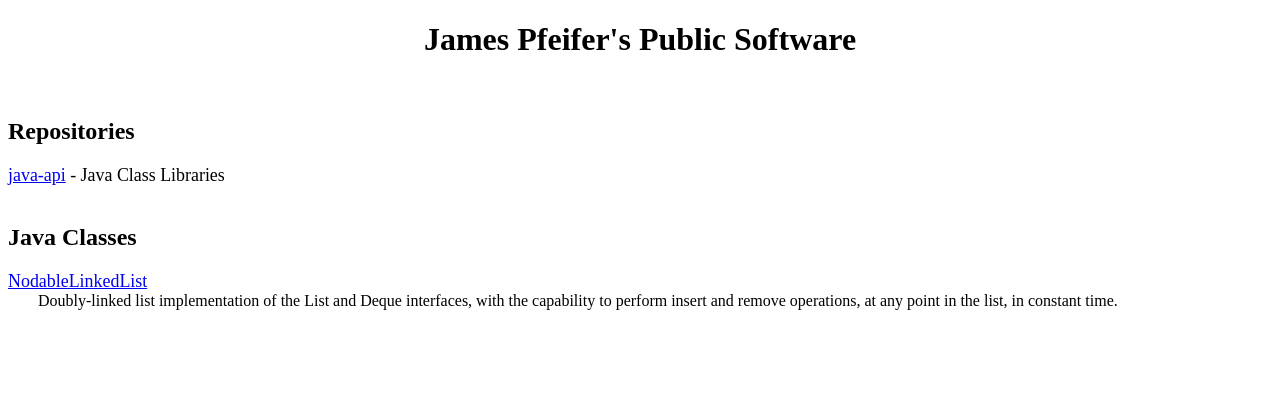
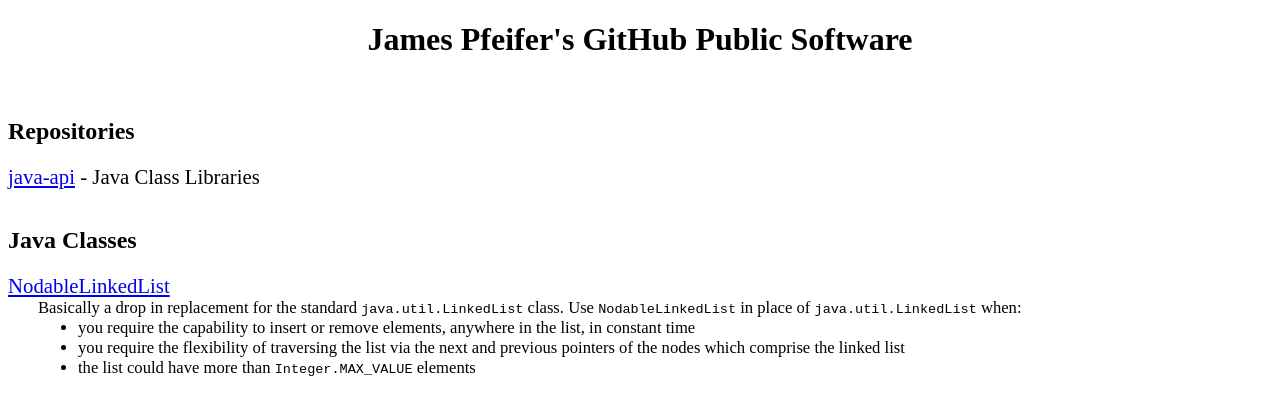
Before and after one commit to jpfeifdom/jpfeifdom.github.io, a plain HTML site: page index.html in a window 1280 px wide. Drawn offline with Linux system fonts and the light colour scheme.

Commit message:
Update index.html

```diff
--- a/index.html
+++ b/index.html
@@ -9,10 +9,15 @@ div.a {
 
 div.b {
   margin-left: 30px;
+  font-size: 0.8em;
 }
 
 div.c {
-  font-size: 1.12em;
+  font-size: 1.3em;
+}
+
+ul.a {
+  margin-top: 0;
 }
 
 </style>
@@ -21,7 +26,7 @@ div.c {
 <body>
 
 <div class="a">
-<h1>James Pfeifer's Public Software</h1>
+<h1>James Pfeifer's GitHub Public Software</h1>
 </div>
 
 <br />
@@ -35,11 +40,19 @@ div.c {
 <h2>Java Classes</h2>
 <div class="c">
 <a href="https://github.com/jpfeifdom/java-api/blob/master/java-api/src/net/pfeifdom/java/util/NodableLinkedList.java">NodableLinkedList</a>
+  <div class="b">
+    Basically a drop in replacement for the standard <code>java.util.LinkedList</code> class.
+    Use <code>NodableLinkedList</code> in place of <code>java.util.LinkedList</code> when:
+    <ul class="a">
+      <li>you require the capability to insert or remove elements, anywhere in the
+          list, in constant time</li>
+      <li>you require the flexibility of traversing the list via the next and
+          previous pointers of the nodes which comprise the linked list</li>
+      <li>the list could have more than <code>Integer.MAX_VALUE</code> elements</li>
+    </ul>
+  </div>
 </div>
-<div class="b">
- Doubly-linked list implementation of the List and Deque interfaces, with the capability to perform insert and remove operations,
- at any point in the list, in constant time.
-</div>
+
 
 </body>
 </html>
```
